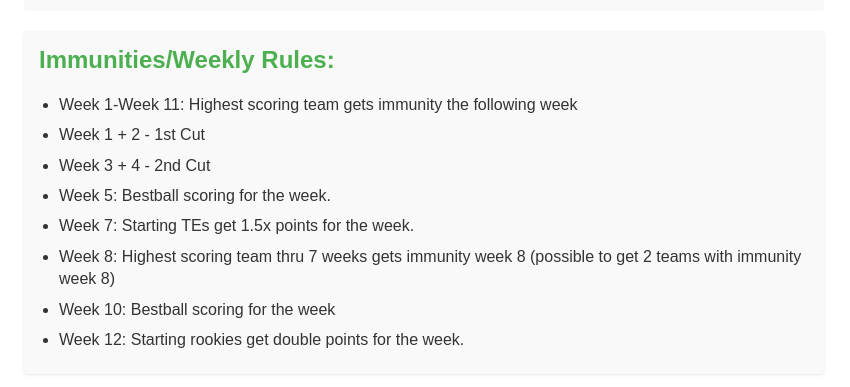
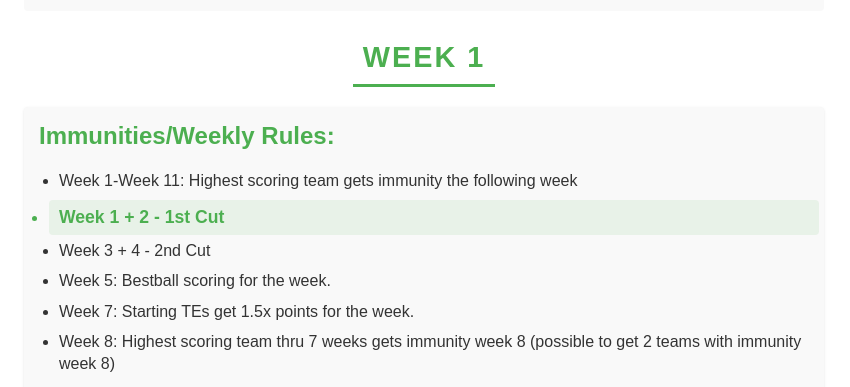
Before and after one commit to drtomaslight/LoOG-Guillotine-, a Flask app: template templates/rankings.html in a window 1280 px wide. Shown: the part 164-551 px from the top of the page, without its empty margins (216-1066 px from the left). Run offline with Flask 2, Linux system fonts and the light colour scheme; the template is opened without the code that fills it, so the values that code supplies are empty.

Commit message:
Update rankings.html

```diff
--- a/templates/rankings.html
+++ b/templates/rankings.html
@@ -15,6 +15,35 @@
             --link-color: #2196F3;
             --link-hover: #0D47A1;
             --rules-bg: #f9f9f9;
+        }
+        .week-title {
+            color: var(--header-bg);
+            font-size: 1.8em;
+            margin: 20px 0;
+            text-align: center;
+            font-weight: bold;
+            text-transform: uppercase;
+            letter-spacing: 2px;
+            padding: 10px;
+            border-bottom: 3px solid var(--header-bg);
+            width: fit-content;
+            margin-left: auto;
+            margin-right: auto;
+        }
+
+        .rules .highlight {
+            color: var(--header-bg);
+            font-weight: bold;
+            font-size: 1.1em;
+            padding: 5px 10px;
+            margin: 5px -10px;
+            background-color: rgba(76, 175, 80, 0.1);
+            border-radius: 4px;
+        }
+
+        /* Dark mode adjustments */
+        [data-theme="dark"] .rules .highlight {
+            background-color: rgba(76, 175, 80, 0.2);
         }
 
         [data-theme="dark"] {
@@ -195,11 +224,13 @@
         Last updated: {{ last_updated.strftime('%I:%M %p PT on %B %d, %Y') }}
     </div>
 
+    <h2 class="week-title">Week 1</h2>  <!-- Added subtitle -->
+
     <div class="rules">
         <h2>Immunities/Weekly Rules:</h2>
         <ul>
             <li>Week 1-Week 11: Highest scoring team gets immunity the following week</li>
-            <li>Week 1 + 2 - 1st Cut</li>
+            <li class="highlight">Week 1 + 2 - 1st Cut</li>  <!-- Added highlight class -->
             <li>Week 3 + 4 - 2nd Cut</li>
             <li>Week 5: Bestball scoring for the week.</li>
             <li>Week 7: Starting TEs get 1.5x points for the week.</li>
```
